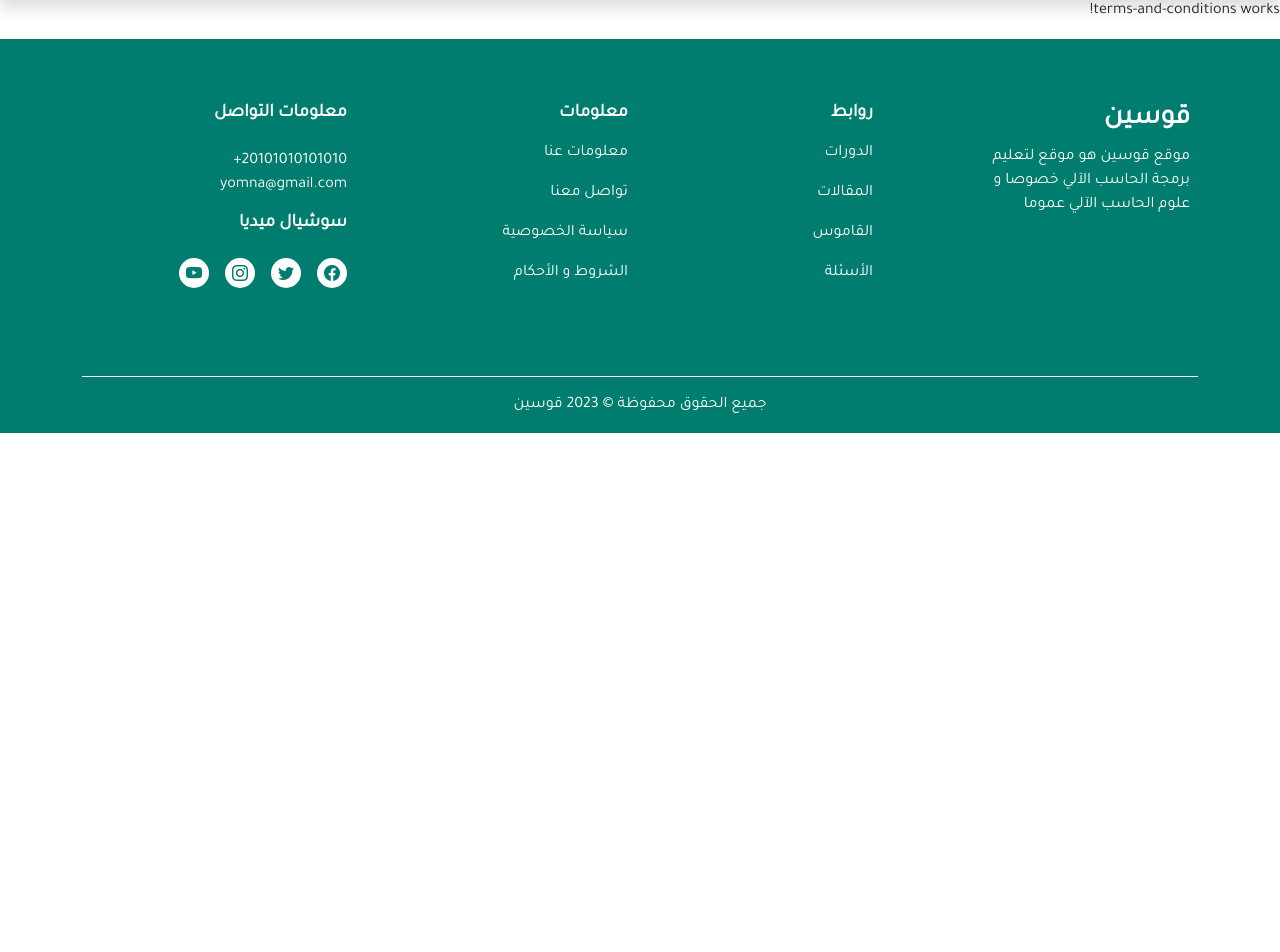
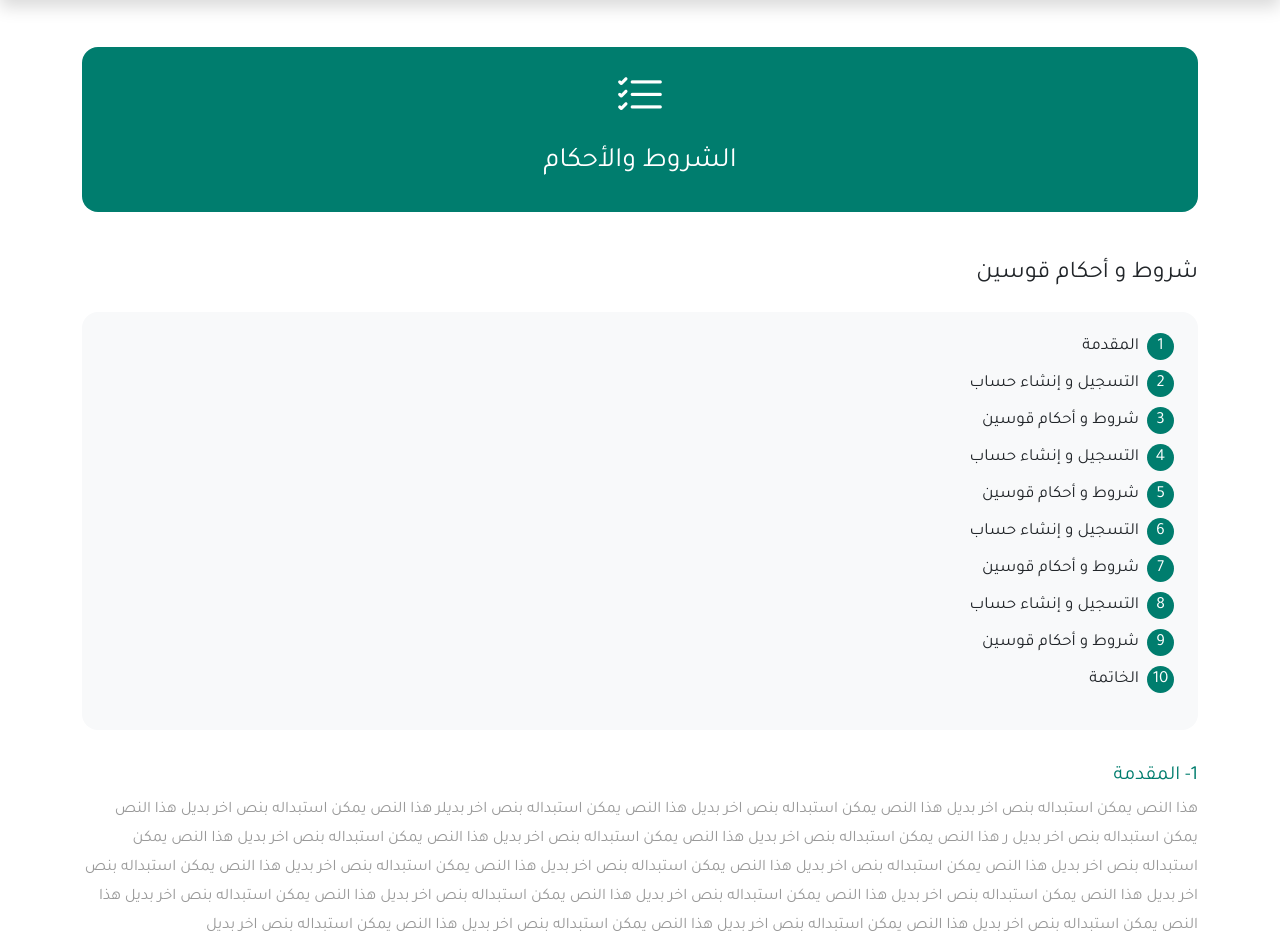
Before and after one commit to YOmnAA98/qwsain, an Angular app: page /terms-and-conditions in a window 1280 px wide. Shown: the part 73-1025 px from the top of the page. Before the commit the page ends 800 px from the top, so only its background shows below. Built offline with nearby package versions, Linux system fonts and the light colour scheme; what angular-code-input would draw is missing.

Commit message:
create terms & conditions page

```diff
--- a/src/app/Pages/HomePage/hero-section/hero-section.component.html
+++ b/src/app/Pages/HomePage/hero-section/hero-section.component.html
@@ -21,10 +21,10 @@
                 <h2>مرحبا بكم في أكاديمية قوسين</h2>
                 <p class="pt-3"> موقع قوسين هو موقع لتعليم برمجة الحاسب الآلي خصوصا و علوم الحاسب الآلي عموما، من مميزات موقع:</p>
                 <ul class="row row-cols-sm-2 pb-3">
-                    <li><i class="bi bi-check me-1"></i> تجربة المستخدم مميزة</li>
-                    <li><i class="bi bi-check me-1"></i> المحتوى جيد و الاسلوب سهل</li>
-                    <li><i class="bi bi-check me-1"></i> المحتوى باللغة العربية</li>
-                    <li><i class="bi bi-check me-1"></i> الترجمة للغة الانجليزية</li>
+                    <li><i class="bi bi-check me-2"></i> تجربة المستخدم مميزة</li>
+                    <li><i class="bi bi-check me-2"></i> المحتوى جيد و الاسلوب سهل</li>
+                    <li><i class="bi bi-check me-2"></i> المحتوى باللغة العربية</li>
+                    <li><i class="bi bi-check me-2"></i> الترجمة للغة الانجليزية</li>
                 </ul>
                 <a class="btn btn-lg rounded-pill px-sm-4" routerLink="/courses">إبدأ الآن</a>
             </div>
--- a/src/app/Pages/articles/articles.component.html
+++ b/src/app/Pages/articles/articles.component.html
@@ -15,7 +15,7 @@
                 <button type="button" class="btn">الأقدم</button>
             </div>
         </div>
-        <div class="articles-content py-3">
+        <div class="articles-content py-3 pb-5">
             <div class="article-box d-flex flex-column justify-content-center align-items-center rounded-4 px-lg-5 py-4">
                 <div class="article my-3 px-3">
                     <a>
--- a/src/app/Pages/terms-and-conditions/terms-and-conditions.component.css
+++ b/src/app/Pages/terms-and-conditions/terms-and-conditions.component.css
@@ -0,0 +1,39 @@
+.terms-conditions .terms-conditions-title{
+    background-color: var(--primary-color);
+    color: var(--white-color);
+}
+.terms-conditions .terms-conditions-title i{
+    font-size: 50px;
+}
+
+.terms-conditions .terms-conditions-content .lists ol, .terms-conditions .terms-conditions-content .lists-content ol{
+    list-style-type: none;
+    padding: 0px;
+}
+.terms-conditions .terms-conditions-content .lists ol li{
+    padding: 5px 0px;
+}
+.terms-conditions .terms-conditions-content .lists ol li a{
+    font-size: 17px;
+}
+.terms-conditions .terms-conditions-content .lists ol li i{
+    background-color: var(--primary-color);
+    color: var(--white-color);
+    display: flex;
+    justify-content: center;
+    align-items: center;
+    width: 27px;
+    height: 27px;
+    border-radius: 50%;
+    font-style: normal;
+}
+.terms-conditions .terms-conditions-content .lists-content ol li{
+    line-height: 1.8;
+    padding: 10px 0px;
+}
+.terms-conditions .terms-conditions-content .lists-content ol h5{
+    color: var(--primary-color);
+}
+.terms-conditions .terms-conditions-content .lists-content ol p{
+    color: var(--text-color);
+}
--- a/src/app/Pages/terms-and-conditions/terms-and-conditions.component.html
+++ b/src/app/Pages/terms-and-conditions/terms-and-conditions.component.html
@@ -1 +1,88 @@
-<p>terms-and-conditions works!</p>
+<section id="terms-conditions" class="terms-conditions py-5" name="terms-conditions">
+    <div class="container-xl">
+        <div class="terms-conditions-title text-center rounded-4 py-4">
+            <i class="bi bi-list-check"></i>
+            <h3>الشروط والأحكام</h3>
+        </div>
+        <div class="terms-conditions-content mt-5">
+            <h4>شروط و أحكام قوسين</h4>
+            <div class="lists bg-light rounded-4 py-3 px-4 my-4">
+                <ol>
+                    <li>
+                        <a href="#first" class="d-flex align-items-center list-group-item list-group-item-action">
+                            <i class="me-2">1</i> المقدمة
+                        </a>
+                    </li>
+                    <li>
+                        <a href="#second" class="d-flex align-items-center list-group-item list-group-item-action">
+                            <i class="me-2">2</i> التسجيل و إنشاء حساب
+                        </a>
+                    </li>
+                    <li>
+                        <a href="#third" class="d-flex align-items-center list-group-item list-group-item-action">
+                            <i class="me-2">3</i> شروط و أحكام قوسين
+                        </a>
+                    </li>
+                    <li>
+                        <a href="#forth" class="d-flex align-items-center list-group-item list-group-item-action">
+                            <i class="me-2">4</i> التسجيل و إنشاء حساب
+                        </a>
+                    </li>
+                    <li>
+                        <a href="#fifth" class="d-flex align-items-center list-group-item list-group-item-action">
+                            <i class="me-2">5</i> شروط و أحكام قوسين
+                        </a>
+                    </li>
+                    <li>
+                        <a href="#sixth" class="d-flex align-items-center list-group-item list-group-item-action">
+                            <i class="me-2">6</i> التسجيل و إنشاء حساب
+                        </a>
+                    </li>
+                    <li>
+                        <a href="#seventh" class="d-flex align-items-center list-group-item list-group-item-action">
+                            <i class="me-2">7</i> شروط و أحكام قوسين
+                        </a>
+                    </li>
+                    <li>
+                        <a href="#eighth" class="d-flex align-items-center list-group-item list-group-item-action">
+                            <i class="me-2">8</i> التسجيل و إنشاء حساب
+                        </a>
+                    </li>
+                    <li>
+                        <a href="#ninth" class="d-flex align-items-center list-group-item list-group-item-action">
+                            <i class="me-2">9</i> شروط و أحكام قوسين
+                        </a>
+                    </li>
+                    <li>
+                        <a href="#tenth" class="d-flex align-items-center list-group-item list-group-item-action">
+                            <i class="me-2">10</i> الخاتمة
+                        </a>
+                    </li>
+                </ol>
+            </div>
+            <div class="lists-content">
+                <ol>
+                    <li id="first">
+                        <h5>1- المقدمة</h5>
+                        <p>هذا النص يمكن استبداله بنص اخر بديل هذا النص يمكن استبداله بنص اخر بديل هذا النص يمكن استبداله بنص اخر بديلر هذا النص يمكن استبداله بنص اخر بديل هذا النص يمكن استبداله بنص اخر بديل ر هذا النص يمكن استبداله بنص اخر بديل هذا النص يمكن استبداله بنص اخر بديل هذا النص يمكن استبداله بنص اخر بديل هذا النص يمكن استبداله بنص اخر بديل هذا النص يمكن استبداله بنص اخر بديل هذا النص يمكن استبداله بنص اخر بديل هذا النص يمكن استبداله بنص اخر بديل هذا النص يمكن استبداله بنص اخر بديل هذا النص يمكن استبداله بنص اخر بديل هذا النص يمكن استبداله بنص اخر بديل هذا النص يمكن استبداله بنص اخر بديل هذا النص يمكن استبداله بنص اخر بديل هذا النص يمكن استبداله بنص اخر بديل هذا النص يمكن استبداله بنص اخر بديل هذا النص يمكن استبداله بنص اخر بديل هذا النص يمكن استبداله بنص اخر بديل</p>
+                    </li>
+                    <li id="second">
+                        <h5>2- التسجيل و إنشاء حساب</h5>
+                        <p>هذا النص يمكن استبداله بنص اخر بديل هذا النص يمكن استبداله بنص اخر بديل هذا النص يمكن استبداله بنص اخر بديلر هذا النص يمكن استبداله بنص اخر بديل هذا النص يمكن استبداله بنص اخر بديل ر هذا النص يمكن استبداله بنص اخر بديل هذا النص يمكن استبداله بنص اخر بديل هذا النص يمكن استبداله بنص اخر بديل هذا النص يمكن استبداله بنص اخر بديل هذا النص يمكن استبداله بنص اخر بديل هذا النص يمكن استبداله بنص اخر بديل هذا النص يمكن استبداله بنص اخر بديل هذا النص يمكن استبداله بنص اخر بديل هذا النص يمكن استبداله بنص اخر بديل هذا النص يمكن استبداله بنص اخر بديل هذا النص يمكن استبداله بنص اخر بديل هذا النص يمكن استبداله بنص اخر بديل هذا النص يمكن استبداله بنص اخر بديل هذا النص يمكن استبداله بنص اخر بديل هذا النص يمكن استبداله بنص اخر بديل هذا النص يمكن استبداله بنص اخر بديل</p>
+                    </li>
+                    <li id="third">
+                        <h5>3- شروط و أحكام قوسين</h5>
+                        <p>هذا النص يمكن استبداله بنص اخر بديل هذا النص يمكن استبداله بنص اخر بديل هذا النص يمكن استبداله بنص اخر بديلر هذا النص يمكن استبداله بنص اخر بديل هذا النص يمكن استبداله بنص اخر بديل ر هذا النص يمكن استبداله بنص اخر بديل هذا النص يمكن استبداله بنص اخر بديل هذا النص يمكن استبداله بنص اخر بديل هذا النص يمكن استبداله بنص اخر بديل هذا النص يمكن استبداله بنص اخر بديل هذا النص يمكن استبداله بنص اخر بديل هذا النص يمكن استبداله بنص اخر بديل هذا النص يمكن استبداله بنص اخر بديل هذا النص يمكن استبداله بنص اخر بديل هذا النص يمكن استبداله بنص اخر بديل هذا النص يمكن استبداله بنص اخر بديل هذا النص يمكن استبداله بنص اخر بديل هذا النص يمكن استبداله بنص اخر بديل هذا النص يمكن استبداله بنص اخر بديل هذا النص يمكن استبداله بنص اخر بديل هذا النص يمكن استبداله بنص اخر بديل</p>
+                    </li>
+                    <!-- <li id="forth"></li>
+                    <li id="fifth"></li>
+                    <li id="sixth"></li>
+                    <li id="seventh"></li>
+                    <li id="eighth"></li>
+                    <li id="ninth"></li>
+                    <li id="tenth"></li> -->
+                </ol>
+            </div>
+        </div>
+    </div>
+</section>
```
